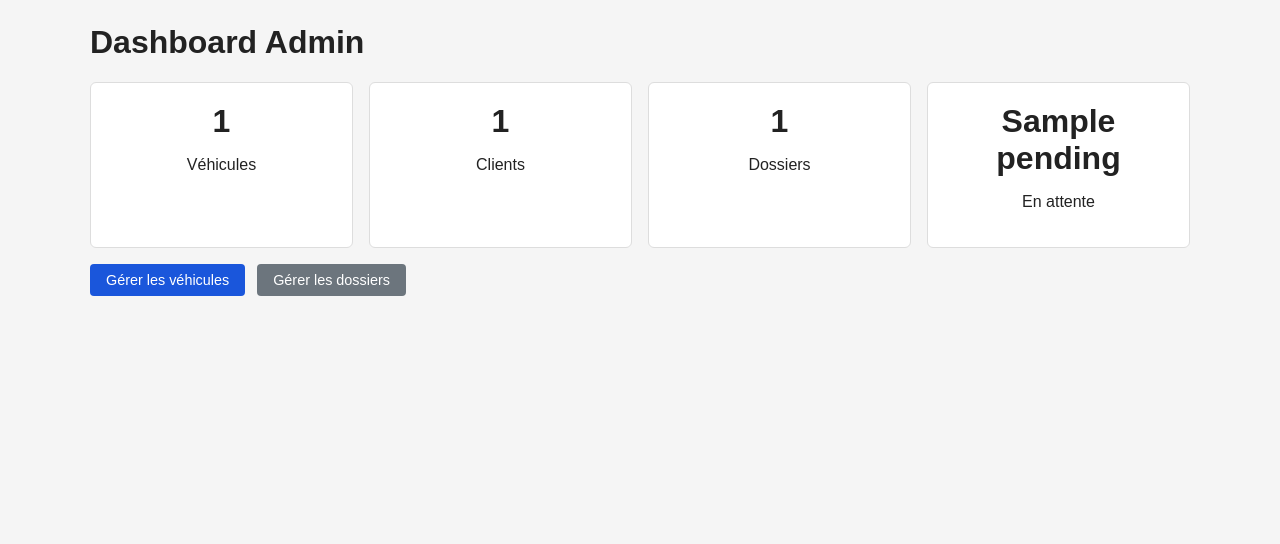
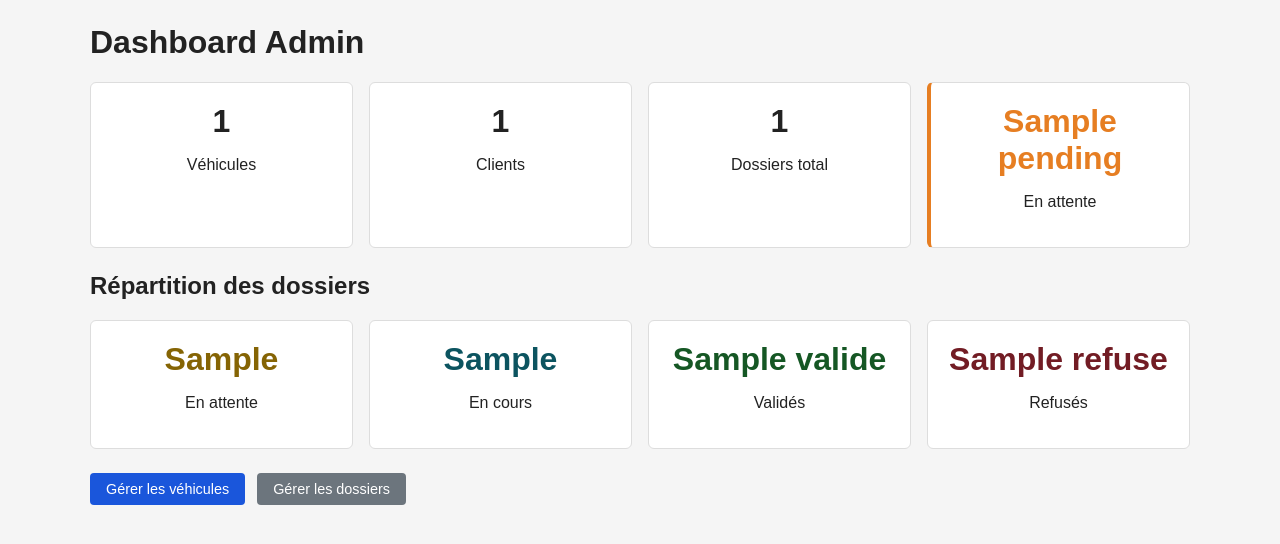
Before and after one commit to Bleakey/m-motors, a FastAPI app: template frontend/templates/admin/dashboard.html in a window 1280 px wide. Shown: the part 46-590 px from the top of the page. Run offline with FastAPI, Linux system fonts and the light colour scheme; the template is opened without the code that fills it: most values are stand-ins (such as "Sample title", 1, 10 or a date in 2020).

Commit message:
feat(us-04): toggle disponibilité, stats dossiers par statut sur dashboard

```diff
--- a/frontend/templates/admin/dashboard.html
+++ b/frontend/templates/admin/dashboard.html
@@ -5,9 +5,20 @@
 <div class="grid-4" style="margin: 16px 0;">
   <div class="stat"><h2>{{ total_vehicles }}</h2><p>Véhicules</p></div>
   <div class="stat"><h2>{{ total_clients }}</h2><p>Clients</p></div>
-  <div class="stat"><h2>{{ total_dossiers }}</h2><p>Dossiers</p></div>
-  <div class="stat"><h2>{{ pending }}</h2><p>En attente</p></div>
+  <div class="stat"><h2>{{ total_dossiers }}</h2><p>Dossiers total</p></div>
+  <div class="stat" style="border-left:4px solid #e67e22;">
+    <h2 style="color:#e67e22;">{{ pending }}</h2><p>En attente</p>
+  </div>
 </div>
+
+<h2 style="margin-top:24px;">Répartition des dossiers</h2>
+<div class="grid-4" style="margin-bottom:24px;">
+  <div class="stat"><h2 class="tag-attente">{{ stats.en_attente }}</h2><p>En attente</p></div>
+  <div class="stat"><h2 class="tag-en_cours">{{ stats.en_cours }}</h2><p>En cours</p></div>
+  <div class="stat"><h2 class="tag-valide">{{ stats.valide }}</h2><p>Validés</p></div>
+  <div class="stat"><h2 class="tag-refuse">{{ stats.refuse }}</h2><p>Refusés</p></div>
+</div>
+
 <div style="display:flex; gap:12px;">
   <a href="/admin/vehicles" class="btn btn-primary">Gérer les véhicules</a>
   <a href="/admin/dossiers" class="btn btn-secondary">Gérer les dossiers</a>
```
Also changed, not shown: backend/app/routers/admin.py (+24 -2 lines), frontend/templates/admin/vehicles_manage.html (+8 -3 lines).
